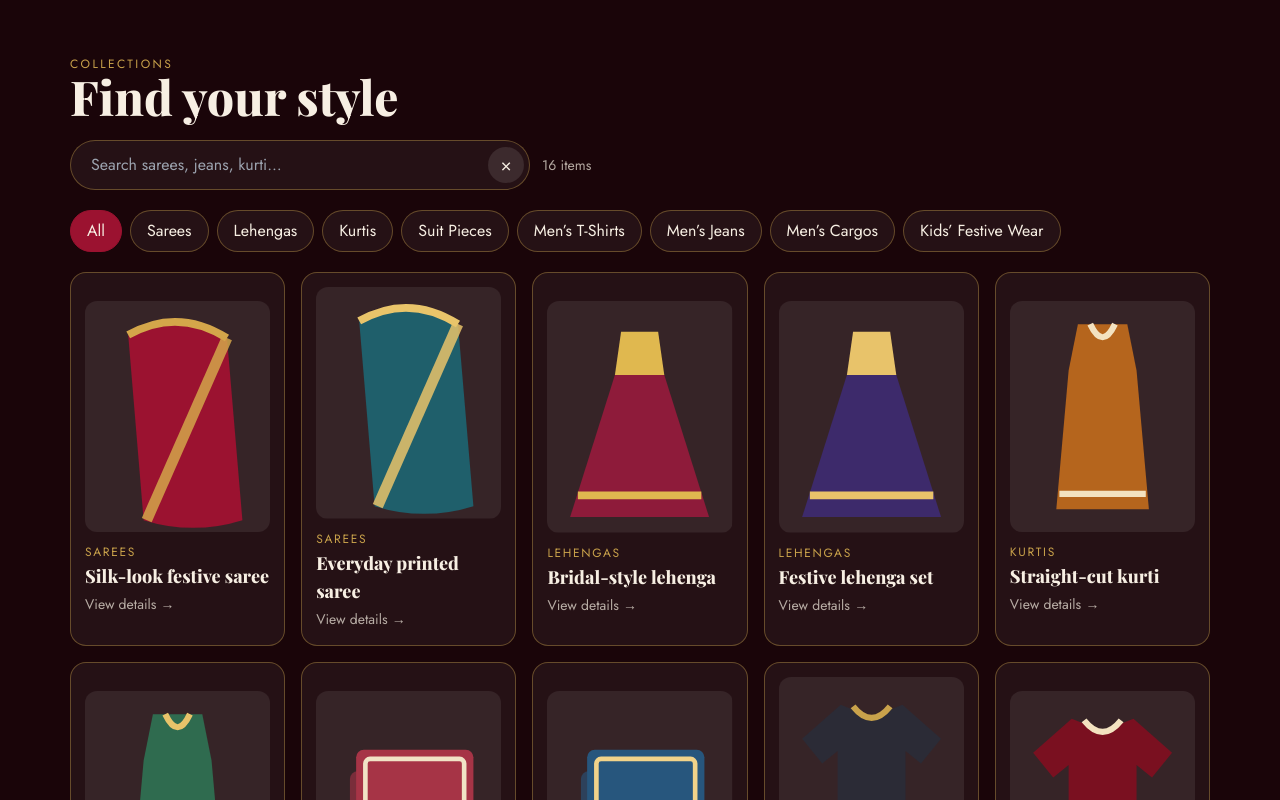
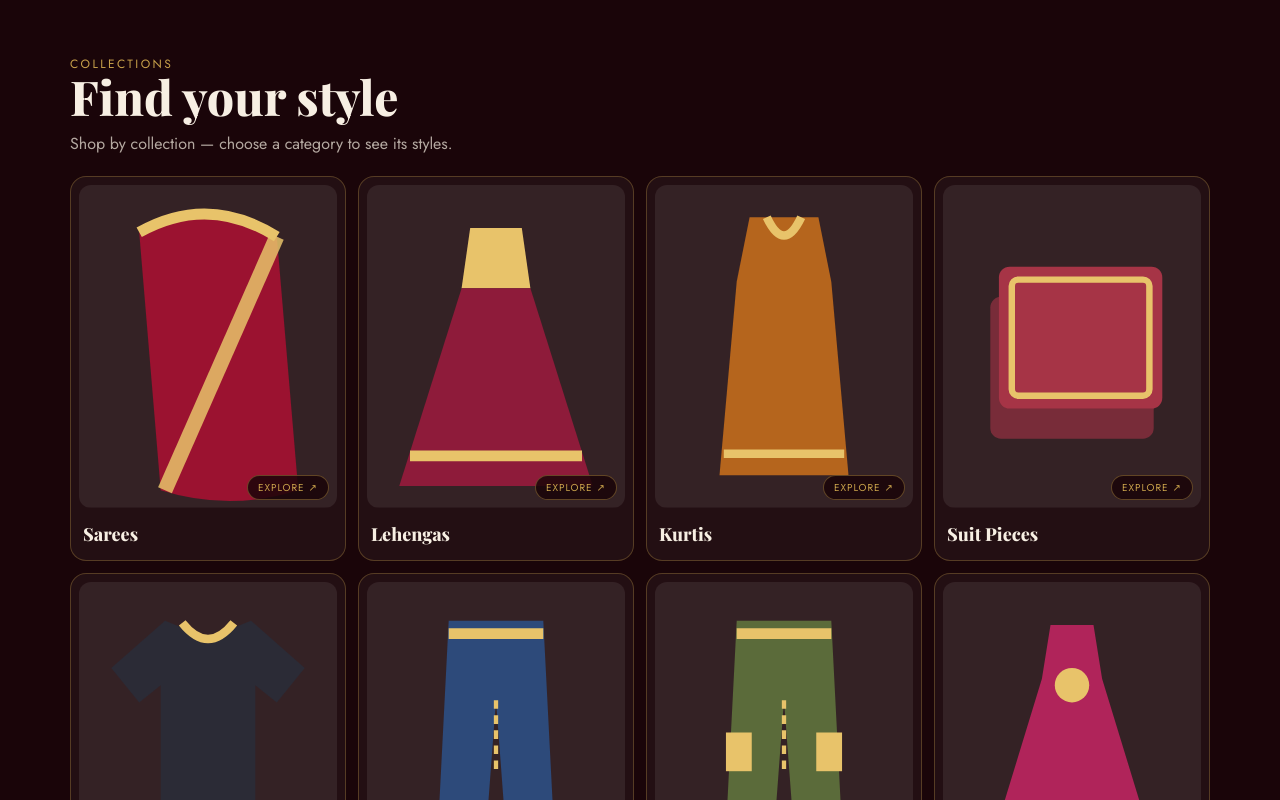
Before and after one commit to mdalamshah/Chunnilal-Mega-Mart-, a Next.js app: page / in a window 1280 px wide. Shown: the part 920-1720 px from the top of the page. Built offline with nearby package versions, Linux system fonts and the light colour scheme.

Commit message:
Make all fashion collections visible as tappable category cards

```diff
--- a/components/Catalog.tsx
+++ b/components/Catalog.tsx
@@ -26,6 +26,19 @@ export default function Catalog() {
       <Reveal id="shop" className={sec}>
         <p className="text-xs uppercase tracking-[.2em] text-gold">Collections</p>
         <h2 className="font-serif text-4xl font-extrabold md:text-5xl">Find your style</h2>
+        <p className="mt-3 max-w-2xl text-ivory/70">Shop by collection — choose a category to see its styles.</p>
+        <div className="mt-5 grid grid-cols-2 gap-3 sm:grid-cols-4 lg:grid-cols-4">
+          {CATS.map((name, i) => (
+            <button key={name} onClick={() => goCat(i)} className="group overflow-hidden rounded-2xl border border-gold/30 bg-white/[.045] p-2 text-left transition duration-300 hover:-translate-y-1 hover:border-gold hover:bg-white/[.08]">
+              <div className="relative">
+                <Art ci={i} a={["#9b1230","#8e1b3a","#b5651d","#a63446","#2b2b36","#2d4a7a","#5b6b3a","#b0245a"][i]} b="#e8c36a" />
+                <span className="absolute bottom-2 right-2 rounded-full border border-gold/40 bg-[#1a0509]/85 px-2.5 py-1 text-[10px] uppercase tracking-widest text-gold">Explore ↗</span>
+              </div>
+              <span className="mt-3 block px-1 pb-1 font-serif text-base font-bold leading-snug sm:text-lg">{name}</span>
+            </button>
+          ))}
+        </div>
+        <div className="my-7 h-px w-full bg-gradient-to-r from-transparent via-gold/40 to-transparent" />
         <div className="my-5 flex flex-wrap items-center gap-3">
           <div className="relative max-w-[460px] flex-1 basis-64">
             <input ref={input} type="search" value={q} onChange={(e) => setQ(e.target.value)} placeholder="Search sarees, jeans, kurti…" aria-label="Search products" autoComplete="off"
```
